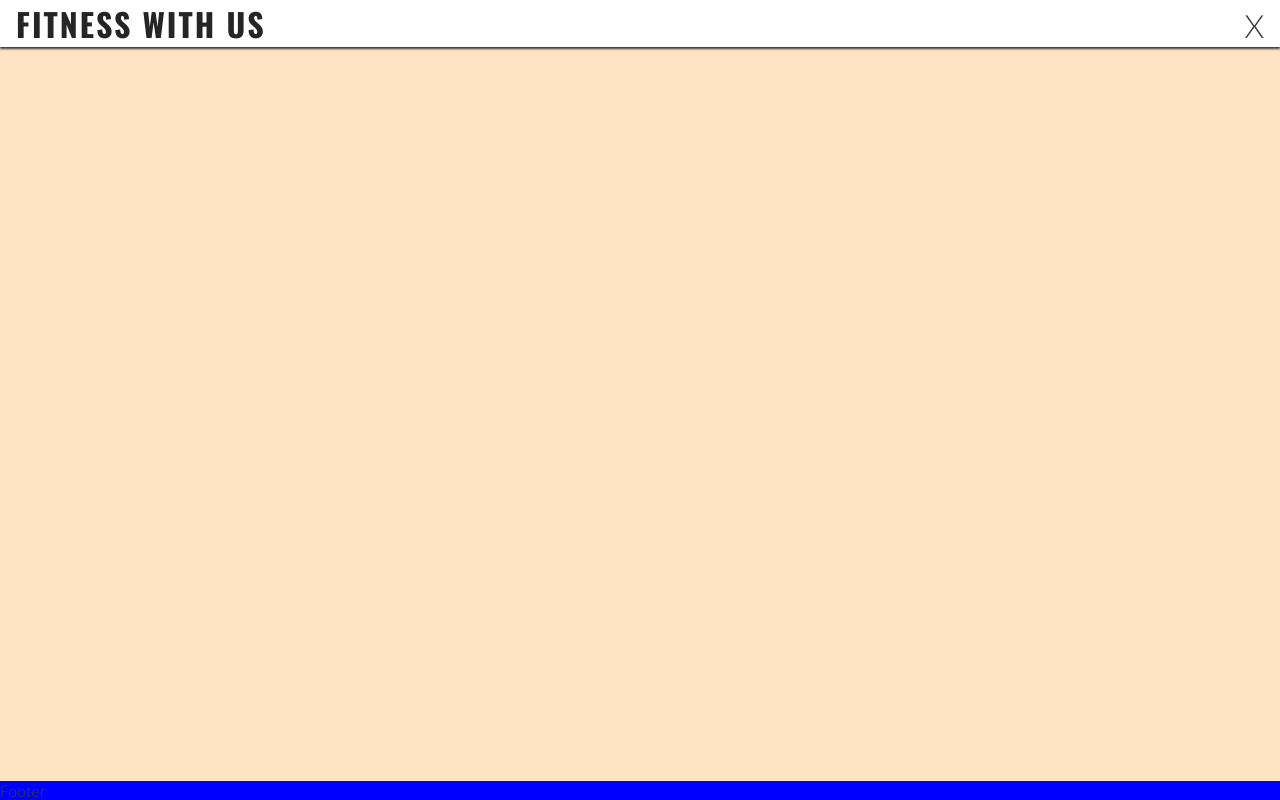
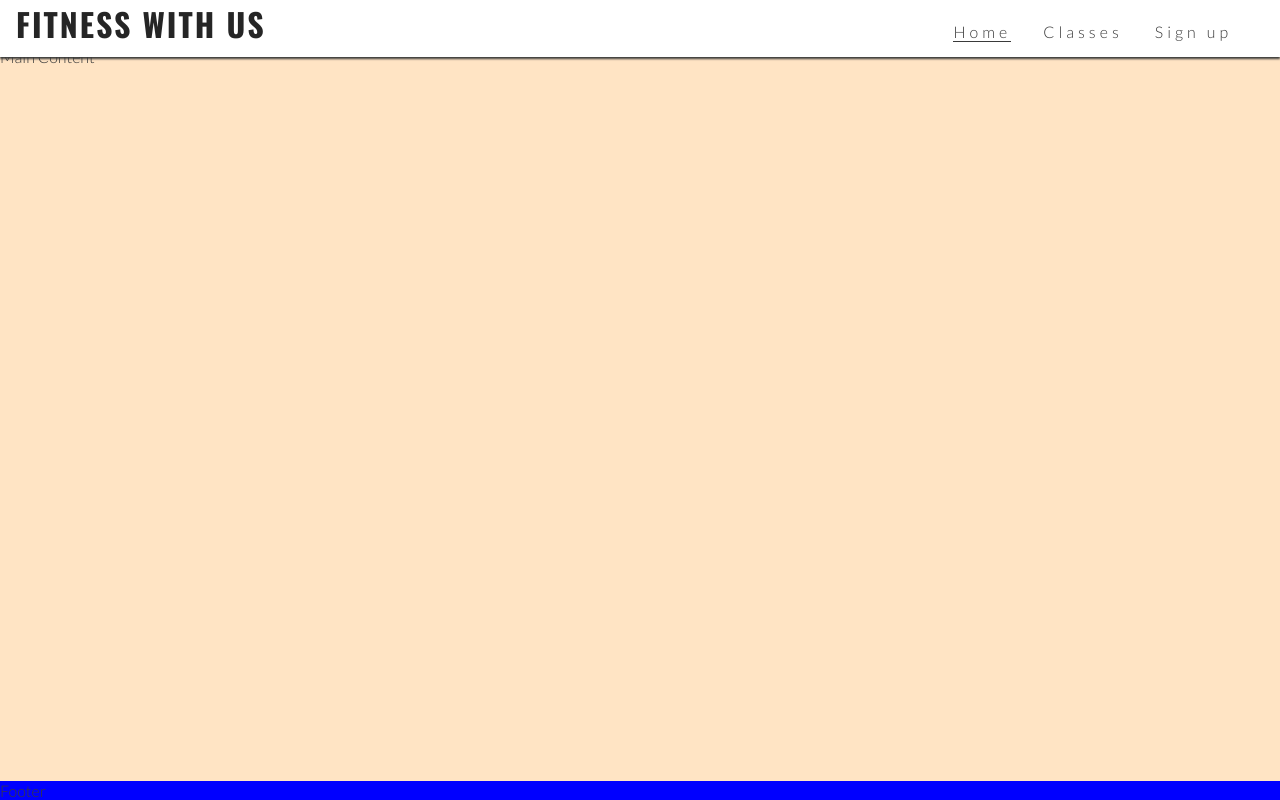
Before and after one commit to IbraheemCodes/Fitness-with-Us, a plain HTML site: page index.html in a window 1280 px wide. Drawn offline with nearby package versions, Linux system fonts and the light colour scheme.

Commit message:
added media quary for tablets and fixed position of nav bar items

```diff
--- a/assets/css/style.css
+++ b/assets/css/style.css
@@ -87,6 +87,7 @@ nav {
 main {
     background-color: bisque;
     flex: 1 0  auto;
+    margin-top: 47px;
 }
 
 /* Footer */
@@ -94,3 +95,26 @@ main {
 footer {
     background-color: blue;
 }
+
+/*media quary for tablets and bigger*/
+@media screen and (min-width:768px){
+    nav {
+        display: block;
+        position: relative;
+        box-shadow: none;
+        width: fit-content;
+        padding-right: 2rem;
+    }
+
+    #menu {
+        display: flex;
+    }
+
+    #menu > li {
+        padding-left: 2rem;
+    }
+
+    .nav-toggle-label {
+        display: none;
+    }
+}
```
